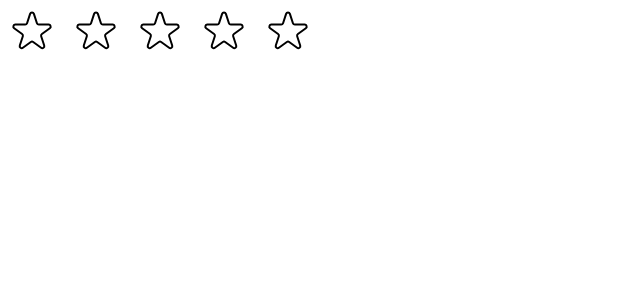
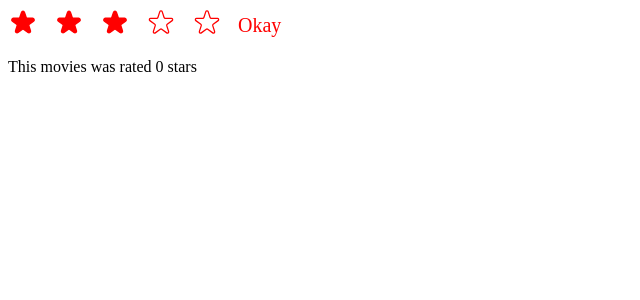
Before and after one commit to KhatunaKhatuna/usepopcorn, a React (Create React App) app: page / in a window 1280 px wide. Shown: the top 300 px of the page, without its empty margins (0-640 px from the left). Built offline with nearby package versions, Linux system fonts and the light colour scheme.

Commit message:
Make StarRating component more reusable

```diff
--- a/src/components/StarRating.js
+++ b/src/components/StarRating.js
@@ -9,29 +9,32 @@ const styles = {
   starContainer: {
     display: "flex",
   },
-  text: {
-    lineHeight: "1",
-    margin: "0",
-    fontSize: "30px",
-  },
-  star: {
-    width: "48px",
-    height: "48px",
-    display: "block",
-    cursor: "pointer",
-  },
 };
 
-export default function StarRating({ maxRating = 5 }) {
-  const [rating, setRating] = useState(0);
+export default function StarRating({
+  maxRating = 5,
+  color = "#fcc419",
+  size = 48,
+  className = "",
+  messages = [],
+  defaultRating = 0,
+  onSetRating,
+}) {
+  const [rating, setRating] = useState(defaultRating);
   const [tempRating, setTempRating] = useState(0);
 
   function handleRating(rating) {
     setRating(rating);
+    onSetRating(rating);
   }
-
+  const textStyle = {
+    lineHeight: "1",
+    margin: "0",
+    fontSize: `${size / 1.5}px`,
+    color: color,
+  };
   return (
-    <div style={styles.container}>
+    <div style={styles.container} className={className}>
       {Array.from({ length: maxRating }, (_, i) => (
         <Star
           kay={i}
@@ -40,18 +43,29 @@ export default function StarRating({ maxRating = 5 }) {
           onRait={() => handleRating(i + 1)}
           onHoverIn={() => setTempRating(i + 1)}
           onHoverOut={() => setTempRating(0)}
+          color={color}
+          size={size}
         />
       ))}
-      <p style={styles.text}>{tempRating || rating || ""}</p>
+      <p style={textStyle}>
+        {messages.length === maxRating
+          ? messages[tempRating ? tempRating - 1 : rating - 1]
+          : tempRating || rating || ""}
+      </p>
     </div>
   );
 }
 
-function Star({ full, onRait, onHoverIn, onHoverOut }) {
+function Star({ full, onRait, onHoverIn, onHoverOut, color, size }) {
+  const starStyle = {
+    width: `${size}px`,
+    display: "block",
+    cursor: "pointer",
+  };
   return (
     <span
       role="button"
-      style={styles.star}
+      style={starStyle}
       onClick={onRait}
       onMouseEnter={onHoverIn}
       onMouseLeave={onHoverOut}
@@ -60,8 +74,8 @@ function Star({ full, onRait, onHoverIn, onHoverOut }) {
         <svg
           xmlns="http://www.w3.org/2000/svg"
           viewBox="0 0 20 20"
-          fill="#000"
-          stroke="#000"
+          fill={color}
+          stroke={color}
         >
           <path d="M9.049 2.927c.3-.921 1.603-.921 1.902 0l1.07 3.292a1 1 0 00.95.69h3.462c.969 0 1.371 1.24.588 1.81l-2.8 2.034a1 1 0 00-.364 1.118l1.07 3.292c.3.921-.755 1.688-1.54 1.118l-2.8-2.034a1 1 0 00-1.175 0l-2.8 2.034c-.784.57-1.838-.197-1.539-1.118l1.07-3.292a1 1 0 00-.364-1.118L2.98 8.72c-.783-.57-.38-1.81.588-1.81h3.461a1 1 0 00.951-.69l1.07-3.292z" />
         </svg>
@@ -70,7 +84,7 @@ function Star({ full, onRait, onHoverIn, onHoverOut }) {
           xmlns="http://www.w3.org/2000/svg"
           fill="none"
           viewBox="0 0 24 24"
-          stroke="#000"
+          stroke={color}
         >
           <path
             strokeLinecap="round"
--- a/src/index.js
+++ b/src/index.js
@@ -1,12 +1,30 @@
-import React from "react";
+import React, { useState } from "react";
 import ReactDOM from "react-dom/client";
 // import "./index.css";
 // import App from "./App";
 import StarRating from "./components/StarRating";
+
+function TestStarRating() {
+  const [movieRaiting, setMovieRaiting] = useState(0);
+  return (
+    <div>
+      <StarRating
+        maxRating={5}
+        color={"red"}
+        size={30}
+        messages={["Terrible", "Bad", "Okay", "Good", "Amazing"]}
+        defaultRating={3}
+        onSetRating={setMovieRaiting}
+      />
+      <p>This movies was rated {movieRaiting} stars</p>
+    </div>
+  );
+}
+
 const root = ReactDOM.createRoot(document.getElementById("root"));
 root.render(
   <React.StrictMode>
     {/* <App /> */}
-    <StarRating maxRating={5} />
+    <TestStarRating />
   </React.StrictMode>
 );
```
